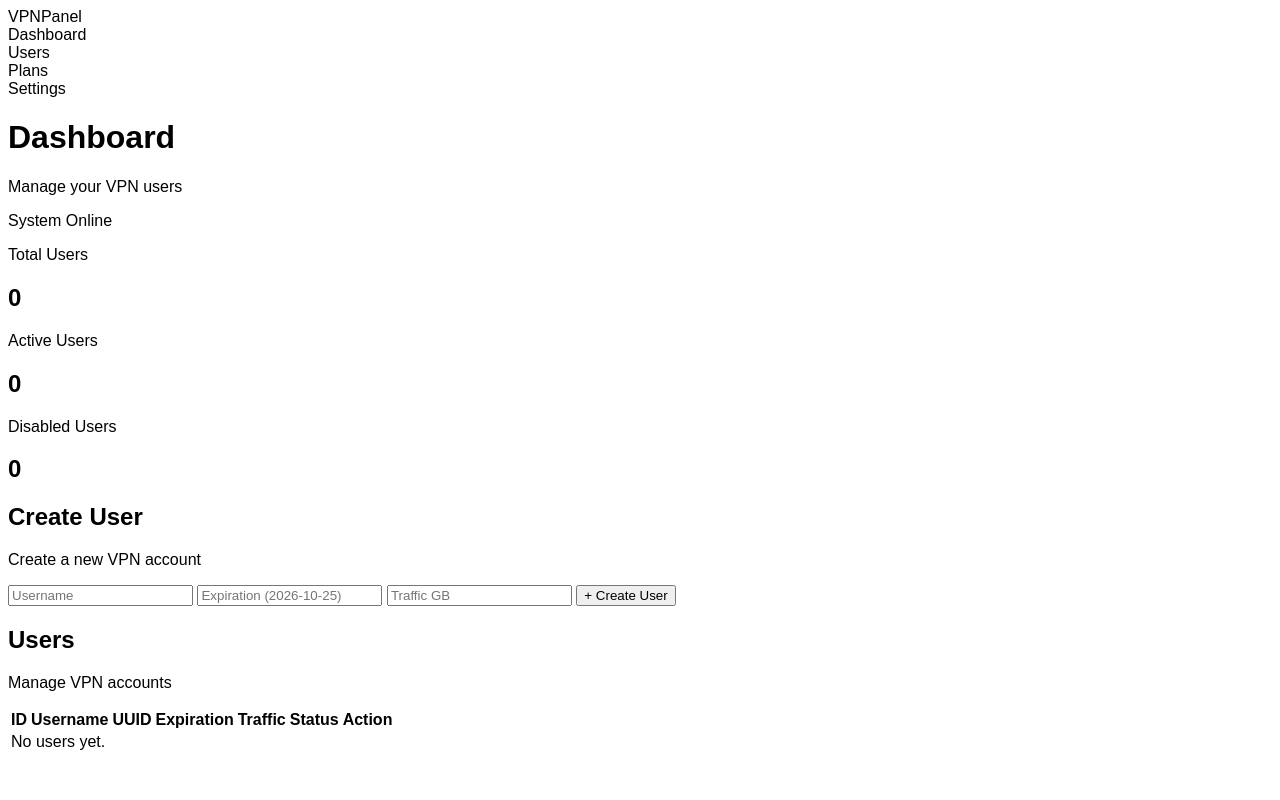
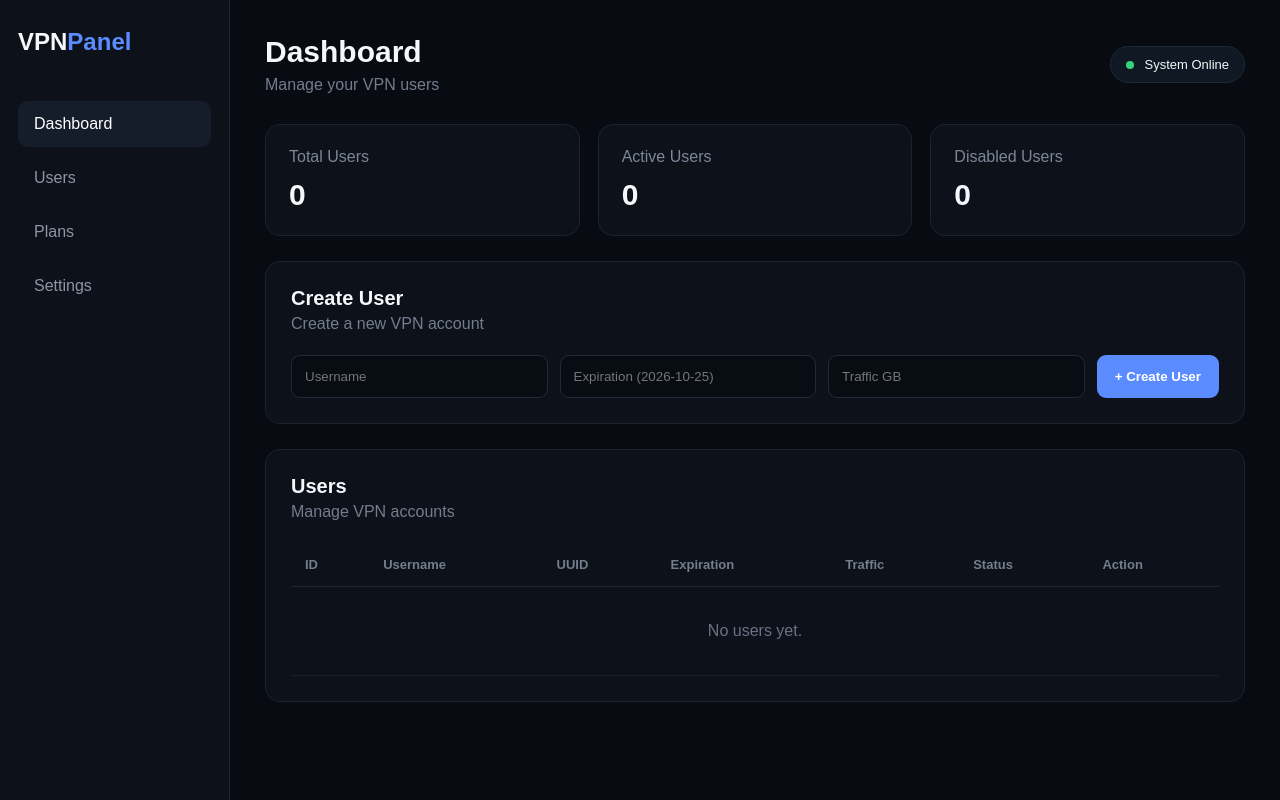
Before and after one commit to 4-panel/4-panel, a FastAPI app: page / in a window 1280 px wide. Run offline with FastAPI, Linux system fonts and the light colour scheme.

Commit message:
Update style.css

```diff
--- a/static/style.css
+++ b/static/style.css
@@ -1,3 +1,267 @@
+* {
+    box-sizing: border-box;
+    margin: 0;
+    padding: 0;
+}
+
 body {
     font-family: Arial, sans-serif;
+    background: #080b12;
+    color: #f5f7fa;
+    display: flex;
 }
+
+/* SIDEBAR */
+
+.sidebar {
+    width: 230px;
+    height: 100vh;
+    background: #0d111a;
+    border-right: 1px solid #1c2430;
+    padding: 28px 18px;
+    position: fixed;
+}
+
+.logo {
+    font-size: 24px;
+    font-weight: bold;
+    margin-bottom: 45px;
+}
+
+.logo span {
+    color: #5b8cff;
+}
+
+.nav {
+    padding: 14px 16px;
+    margin-bottom: 8px;
+    border-radius: 10px;
+    color: #8d96a5;
+    cursor: pointer;
+}
+
+.nav:hover,
+.nav.active {
+    background: #151d2b;
+    color: white;
+}
+
+/* MAIN */
+
+.main {
+    margin-left: 230px;
+    width: calc(100% - 230px);
+    padding: 35px;
+}
+
+/* TOPBAR */
+
+.topbar {
+    display: flex;
+    justify-content: space-between;
+    align-items: center;
+    margin-bottom: 30px;
+}
+
+.topbar h1 {
+    font-size: 30px;
+}
+
+.topbar p {
+    color: #737d8c;
+    margin-top: 7px;
+}
+
+.status {
+    background: #101923;
+    border: 1px solid #1d2936;
+    padding: 10px 15px;
+    border-radius: 20px;
+    font-size: 13px;
+}
+
+.status span {
+    display: inline-block;
+    width: 8px;
+    height: 8px;
+    background: #36d47a;
+    border-radius: 50%;
+    margin-right: 7px;
+}
+
+/* CARDS */
+
+.cards {
+    display: grid;
+    grid-template-columns: repeat(3, 1fr);
+    gap: 18px;
+    margin-bottom: 25px;
+}
+
+.card {
+    background: #0d111a;
+    border: 1px solid #1b2431;
+    border-radius: 15px;
+    padding: 23px;
+}
+
+.card p {
+    color: #7c8797;
+    margin-bottom: 12px;
+}
+
+.card h2 {
+    font-size: 30px;
+}
+
+/* PANELS */
+
+.panel {
+    background: #0d111a;
+    border: 1px solid #1b2431;
+    border-radius: 15px;
+    padding: 25px;
+    margin-bottom: 25px;
+}
+
+.panel-header {
+    margin-bottom: 22px;
+}
+
+.panel-header h2 {
+    font-size: 20px;
+}
+
+.panel-header p {
+    color: #737d8c;
+    margin-top: 5px;
+}
+
+/* FORM */
+
+.create-form {
+    display: grid;
+    grid-template-columns: 1fr 1fr 1fr auto;
+    gap: 12px;
+}
+
+input {
+    background: #080c13;
+    border: 1px solid #202b39;
+    color: white;
+    padding: 13px;
+    border-radius: 9px;
+    outline: none;
+}
+
+input:focus {
+    border-color: #5b8cff;
+}
+
+button {
+    border: none;
+    cursor: pointer;
+}
+
+.create-form button {
+    background: #5b8cff;
+    color: white;
+    padding: 13px 18px;
+    border-radius: 9px;
+    font-weight: bold;
+}
+
+.create-form button:hover {
+    background: #4778ed;
+}
+
+/* TABLE */
+
+.table-wrapper {
+    overflow-x: auto;
+}
+
+table {
+    width: 100%;
+    border-collapse: collapse;
+}
+
+th {
+    color: #737d8c;
+    font-size: 13px;
+    text-align: left;
+    padding: 14px;
+    border-bottom: 1px solid #1c2532;
+}
+
+td {
+    padding: 16px 14px;
+    border-bottom: 1px solid #161e29;
+}
+
+code {
+    color: #91a9ff;
+    font-size: 12px;
+}
+
+.badge {
+    padding: 6px 10px;
+    border-radius: 20px;
+    font-size: 12px;
+}
+
+.active-badge {
+    background: #123522;
+    color: #55df8c;
+}
+
+.disabled-badge {
+    background: #351919;
+    color: #ff7373;
+}
+
+.action-btn {
+    background: #182231;
+    color: white;
+    padding: 8px 12px;
+    border-radius: 7px;
+}
+
+.action-btn:hover {
+    background: #243249;
+}
+
+.empty {
+    text-align: center;
+    color: #687384;
+    padding: 35px;
+}
+
+/* MOBILE */
+
+@media (max-width: 900px) {
+
+    .sidebar {
+        display: none;
+    }
+
+    .main {
+        margin-left: 0;
+        width: 100%;
+        padding: 20px;
+    }
+
+    .cards {
+        grid-template-columns: 1fr;
+    }
+
+    .create-form {
+        grid-template-columns: 1fr;
+    }
+
+    .topbar {
+        align-items: flex-start;
+        gap: 15px;
+        flex-direction: column;
+    }
+}
```
